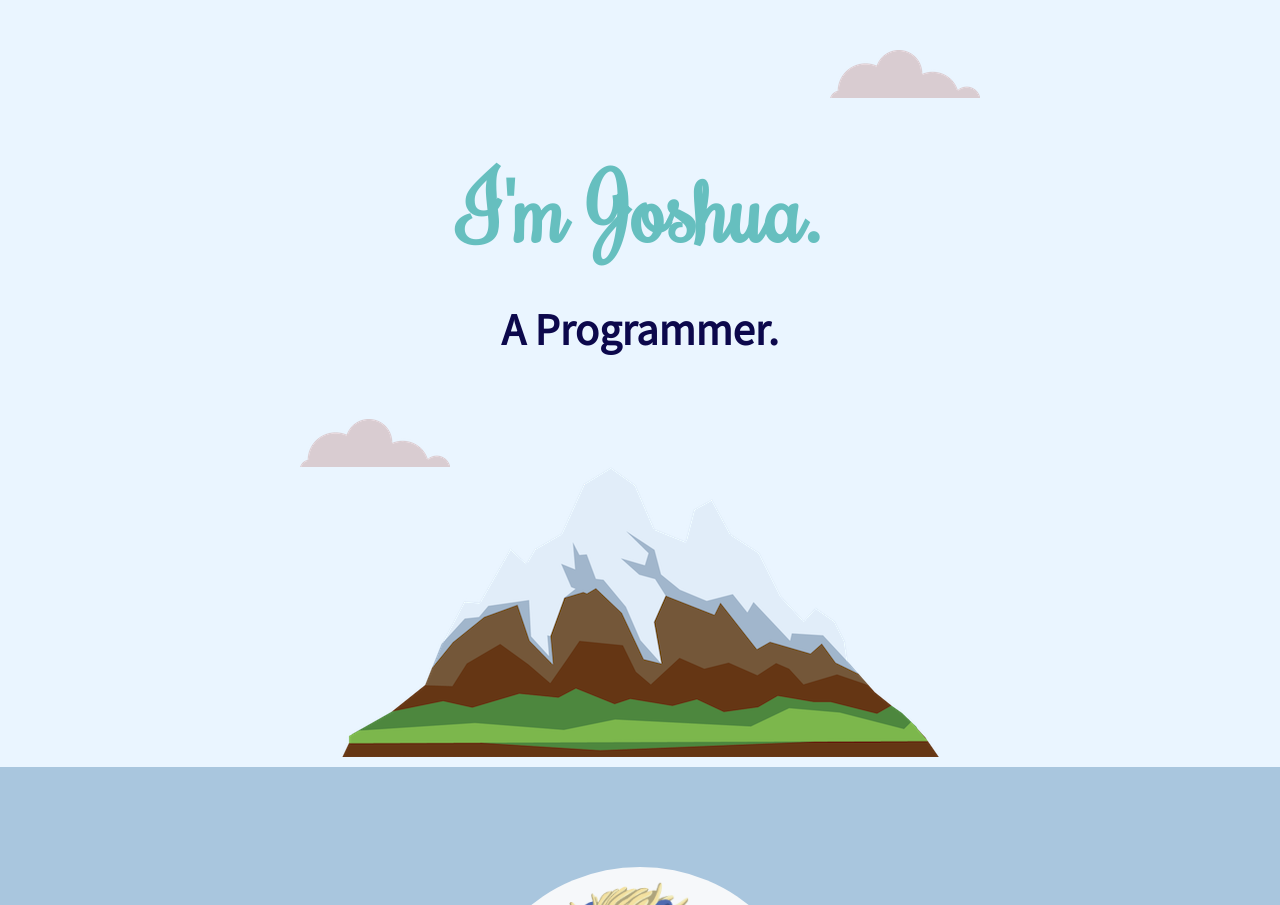
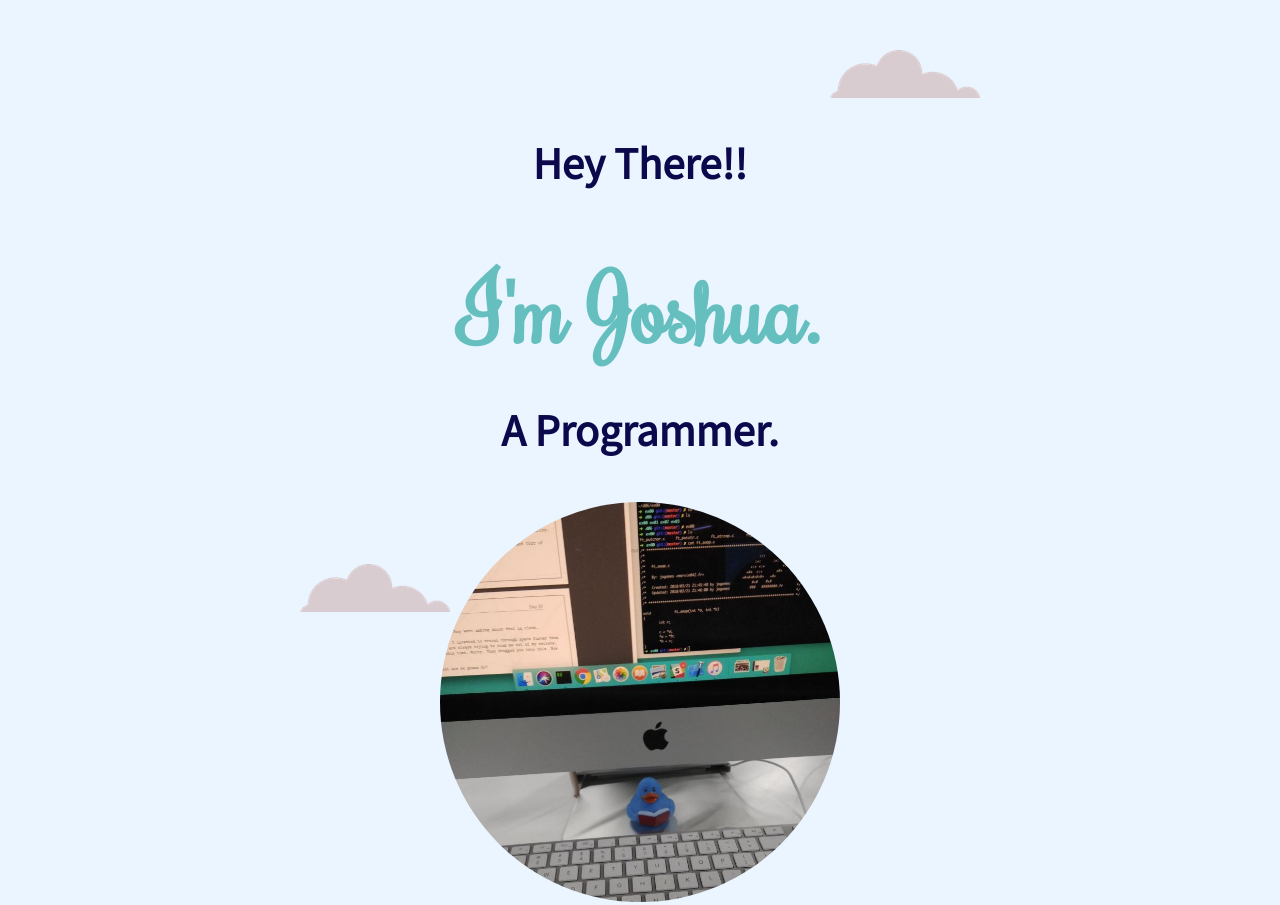
Before and after one commit to codewitty/cv, a plain HTML site: page index.html in a window 1280 px wide. Shown: the top 905 px of the page. Drawn offline with Linux system fonts and the light colour scheme.

```diff
--- a/index.html
+++ b/index.html
@@ -12,10 +12,11 @@
 <body>
   <div class="top-container">
     <img class="top-cloud" src="cloud.png" alt="cloud-image">
+<h2> Hey There!!</h2>
     <h1> I'm Joshua.</h1>
     <h2>A Programmer.</h2>
     <img class="bottom-cloud" src="cloud.png" alt="cloud-image">
-    <img src="mountain.png" alt="mountain-image">
+    <img class = "ducky" src="MyRubberDucky.jpeg" alt="mountain-image">
   </div>
 
   <div class="middle-container">
--- a/styles.css
+++ b/styles.css
@@ -147,6 +147,12 @@
   bottom: 300px;
 }
 
+.ducky{
+  width: 400px;
+  height: 400px;
+  border-radius: 100%;
+}
+
 .top-cloud {
   position: absolute;
   top: 50px;
```
Also changed, not shown: MyRubberDucky.jpeg (added), 1 other file.
